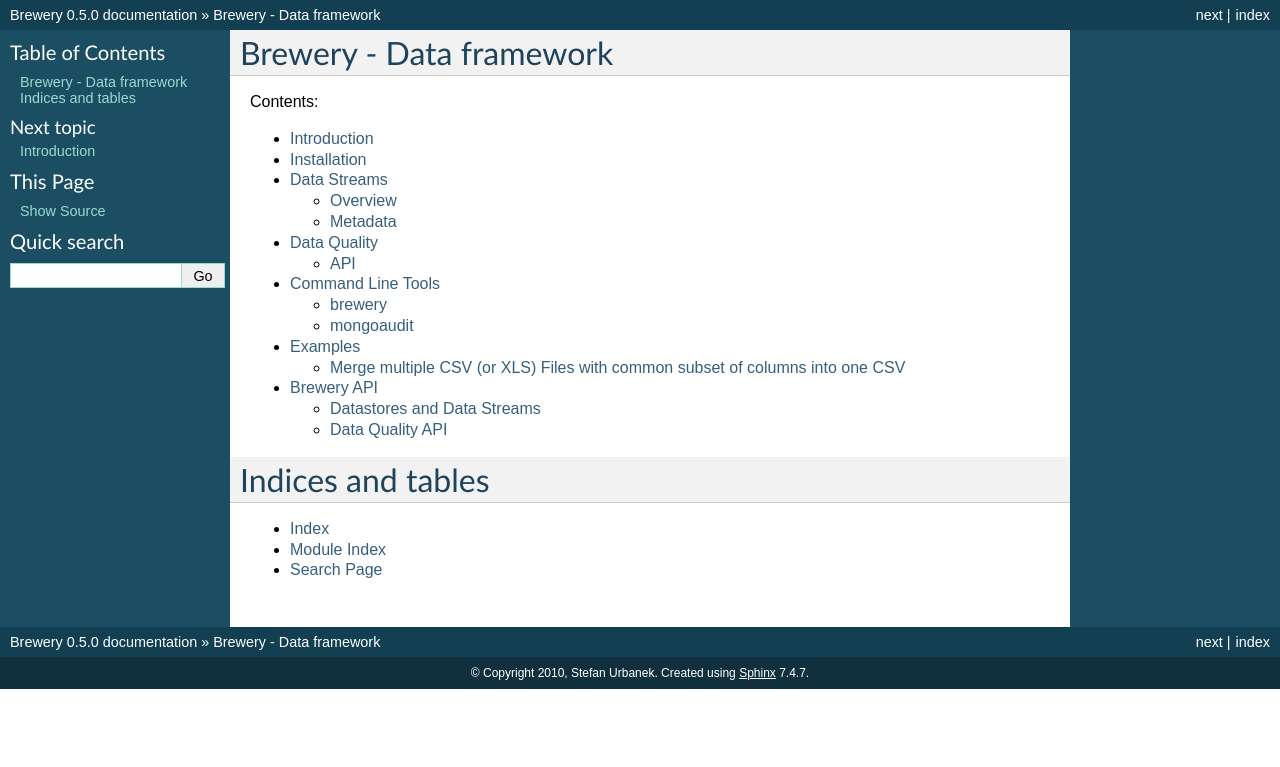
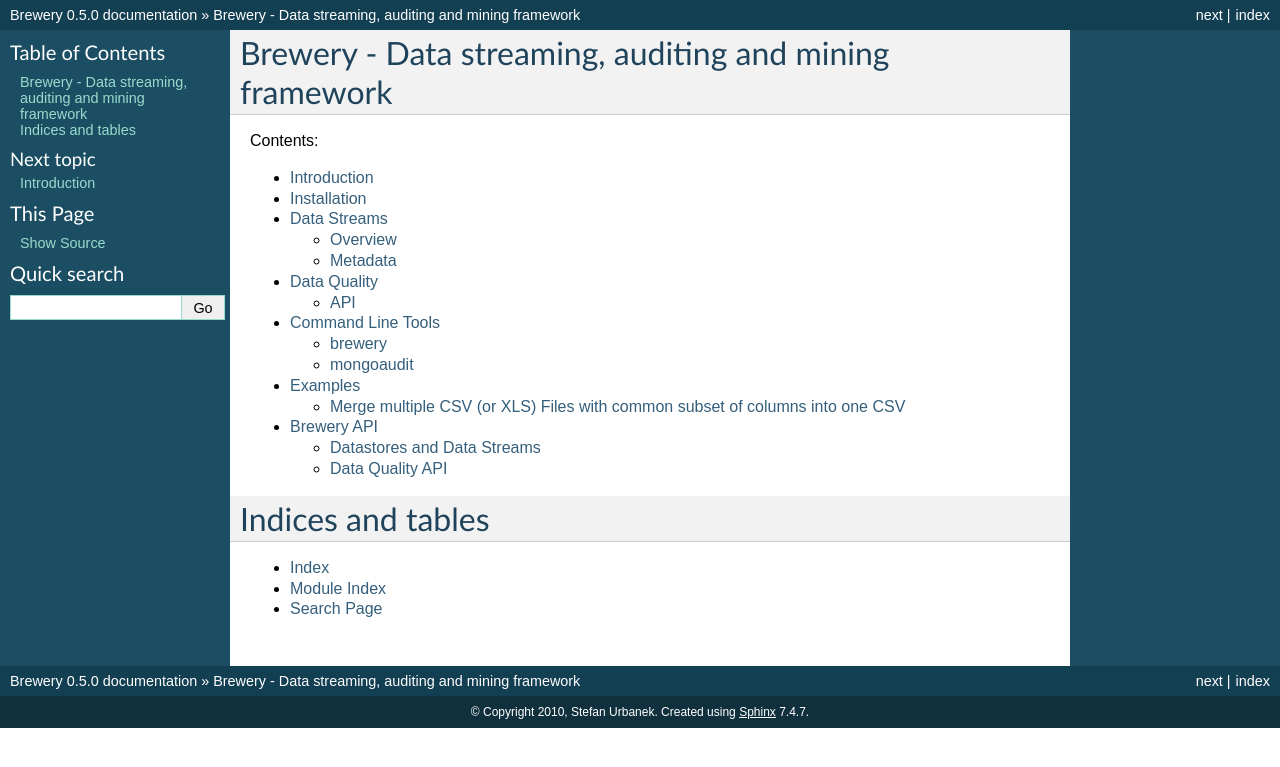
Before and after one commit to Stiivi/brewery, a Sphinx documentation site: the page built from doc/index.rst, in a window 1280 px wide. Shown: the top 767 px of the page. Built offline with Sphinx 7.4.7, drawn with Linux system fonts in a browser that asks for light colours.

```diff
--- a/doc/index.rst
+++ b/doc/index.rst
@@ -3,8 +3,8 @@
    You can adapt this file completely to your liking, but it should at least
    contain the root `toctree` directive.
 
-Brewery - Data framework
-===================================
+Brewery - Data streaming, auditing and mining framework
+=======================================================
 
 Contents:
 
```
Also changed, not shown: doc/introduction.rst (+4 -3 lines), 1 other file.
